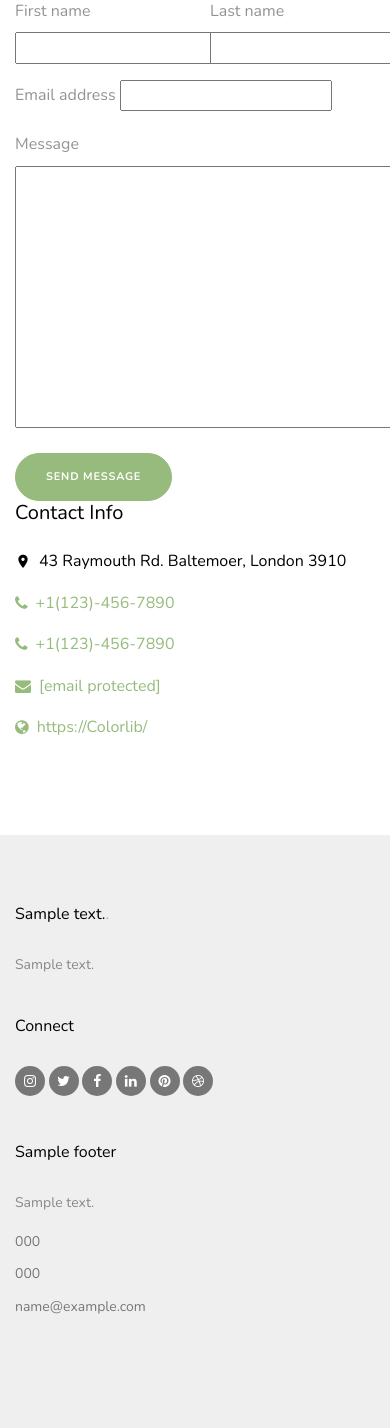
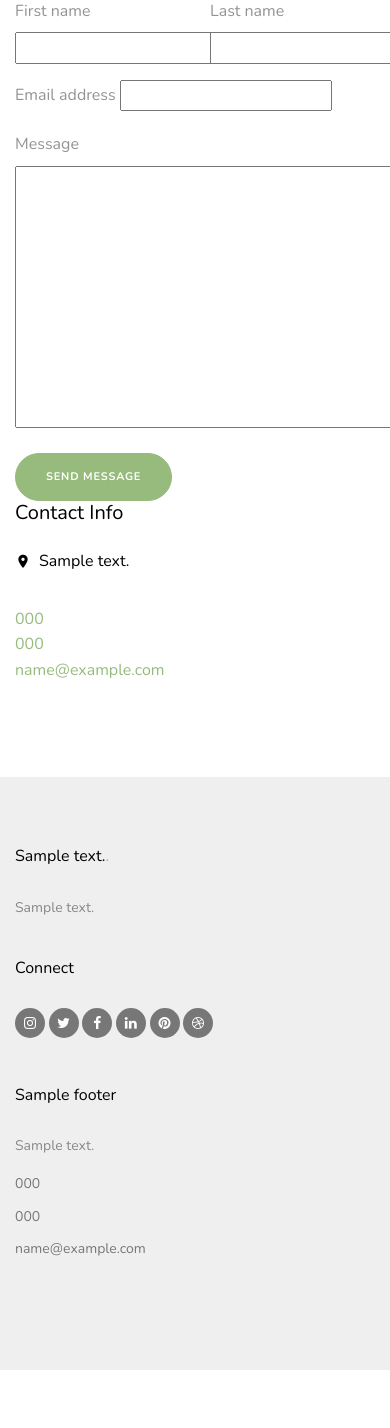
Before and after one commit to otabek200613/mvt-sayt-orbit, a Django app: page / in a window 390 px wide; the page is wider, and only the part inside the window is pictured. Shown: the part 4592-6020 px from the top of that part. After the commit the page ends 5962 px from the top of that part, so only its background shows below. Run offline with Django 5.2, Linux system fonts and the light colour scheme; a user stored in the database is signed in; tables that the repository leaves empty hold one stand-in row (values such as "Sample post"); grey boxes marked "Sample" are stand-in pictures; some libraries are stand-ins or nearby versions; some web fonts are replaced.

Commit message:
Refactor contact info to use dynamic footer data
Updated contact information section to use dynamic footer data for address, phone numbers, and email.

```diff
--- a/templates/index.html
+++ b/templates/index.html
@@ -466,21 +466,17 @@
                 </div>
                 <div class="col-lg-4 ml-auto" data-aos="fade-up" data-aos-delay="200">
                     <h3 class="h5 mb-4">Contact Info</h3>
-                    <address class="text-black d-flex"><span class="mt-1 icon-room mr-2"></span><span>43 Raymouth Rd. Baltemoer, London 3910</span>
+                    <address class="text-black d-flex"><span class="mt-1 icon-room mr-2"></span><span>{% if footer.address %}
+                        <address>{{ footer.address }}</address>
+                    {% endif %}</span>
                     </address>
-                    <ul class="list-unstyled ul-links mb-4">
-                        <li class="mb-3"><a href="tel://11234567890" class="d-flex"><span
-                                class="mt-1 icon-phone mr-2"></span><span>+1(123)-456-7890</span></a></li>
-                        <li class="mb-3"><a href="tel://11234567890" class="d-flex"><span
-                                class="mt-1 icon-phone mr-2"></span><span>+1(123)-456-7890</span></a></li>
-                        <li class="mb-3"><a
-                                href="https://preview.colorlib.com/cdn-cgi/l/email-protection#dcb5b2bab39cb1a5b8b3b1bdb5b2f2bfb3b1"
-                                class="d-flex"><span class="mt-1 icon-envelope mr-2"></span><span><span
-                                class="__cf_email__"
-                                data-cfemail="5c35323a331c31253833313d3532723f3331">[email&#160;protected]</span></span></a>
-                        </li>
-                        <li class="mb-3"><a href="https://colorlib/" target="_blank" class="d-flex"><span
-                                class="mt-1 icon-globe mr-2"></span><span>https://Colorlib/</span></a></li>
+                    <ul class="list-unstyled links mb-4">
+                        {% if footer.phone1 %}
+                            <li><a href="tel:{{ footer.phone1 }}">{{ footer.phone1 }}</a></li>{% endif %}
+                        {% if footer.phone2 %}
+                            <li><a href="tel:{{ footer.phone2 }}">{{ footer.phone2 }}</a></li>{% endif %}
+                        {% if footer.email %}
+                            <li><a href="mailto:{{ footer.email }}">{{ footer.email }}</a></li>{% endif %}
                     </ul>
                 </div>
             </div>
```
